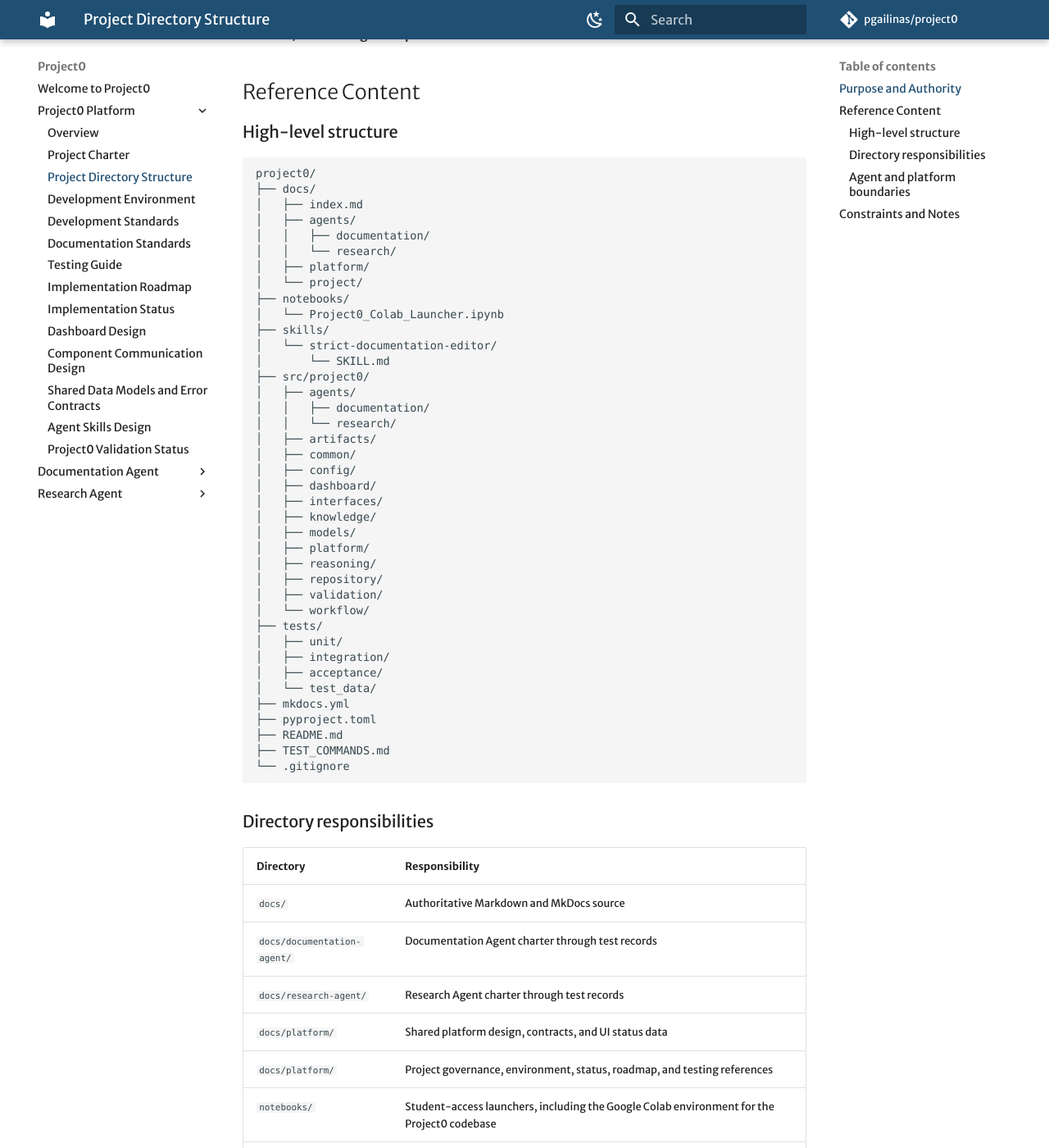
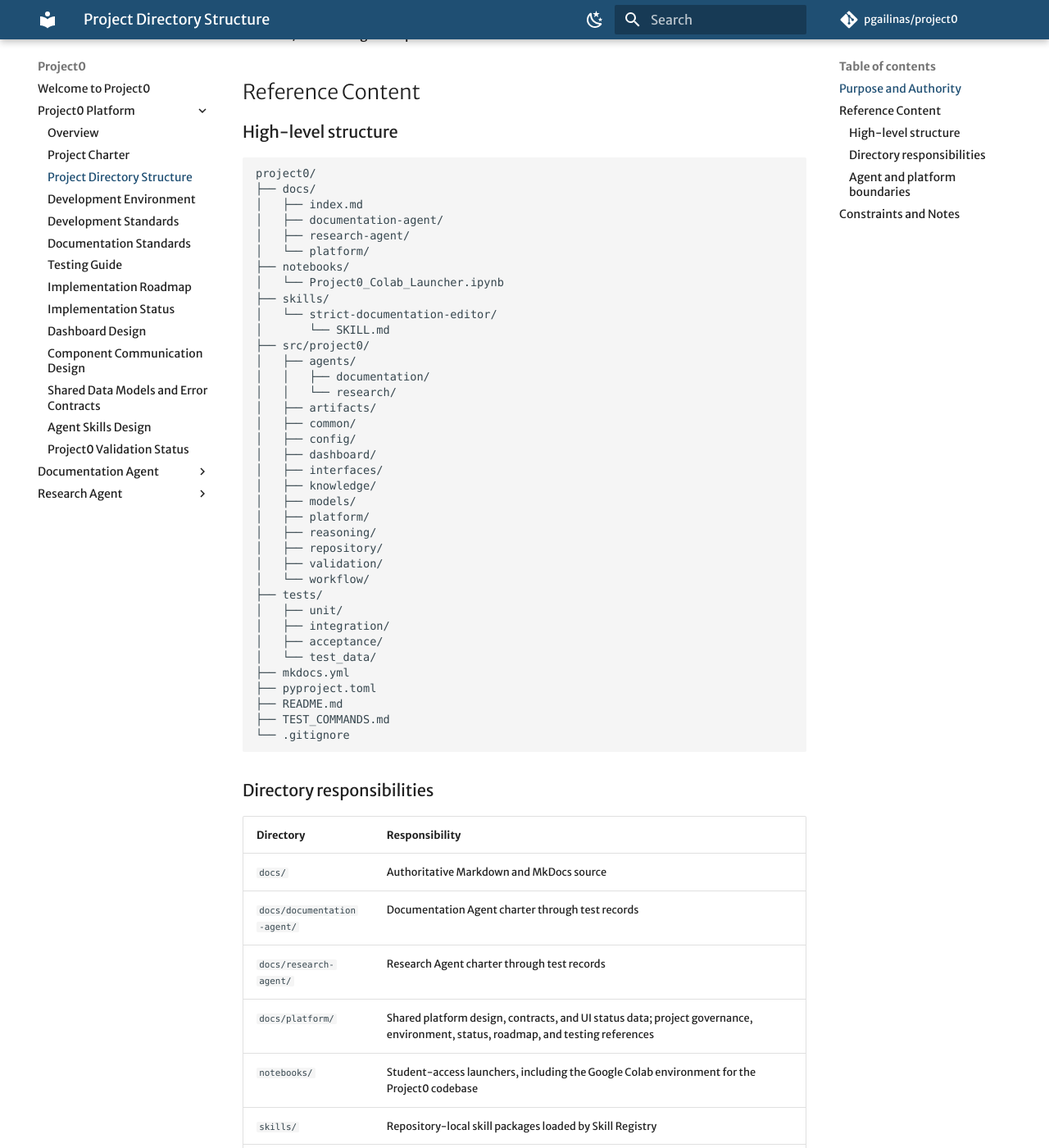
Before and after one commit to pgailinas/project0, an MkDocs documentation site: the page built from docs/platform/Project_Directory_Structure.md, in a window 1280 px wide and 1400 px high, scrolled down 421 px. Shown: the whole window at 82% size. Built offline with MkDocs 1.6.1 and Material for MkDocs 9.7.7, drawn with Linux system fonts in a browser that asks for light colours; some web fonts are replaced; comment, search, counter and statistics services are not loaded; some of the changed text lies outside the part shown.

Commit message:
Directory structure updated.

```diff
--- a/docs/platform/Project_Directory_Structure.md
+++ b/docs/platform/Project_Directory_Structure.md
@@ -21,11 +21,9 @@ implementation authority; generated MkDocs/GitHub Pages output is not.
 project0/
 ├── docs/
 │   ├── index.md
-│   ├── agents/
-│   │   ├── documentation/
-│   │   └── research/
-│   ├── platform/
-│   └── project/
+│   ├── documentation-agent/
+│   ├── research-agent/
+│   └── platform/
 ├── notebooks/
 │   └── Project0_Colab_Launcher.ipynb
 ├── skills/
@@ -66,8 +64,7 @@ project0/
 | `docs/` | Authoritative Markdown and MkDocs source |
 | `docs/documentation-agent/` | Documentation Agent charter through test records |
 | `docs/research-agent/` | Research Agent charter through test records |
-| `docs/platform/` | Shared platform design, contracts, and UI status data |
-| `docs/platform/` | Project governance, environment, status, roadmap, and testing references |
+| `docs/platform/` | Shared platform design, contracts, and UI status data; project governance, environment, status, roadmap, and testing references |
 | `notebooks/` | Student-access launchers, including the Google Colab environment for the Project0 codebase |
 | `skills/` | Repository-local skill packages loaded by Skill Registry |
 | `src/project0/agents/` | Agent-specific providers, services, routes, views, templates, and CSS |
```
Also changed, not shown: other parts of docs/platform/Project_Directory_Structure.md (+2 -2 lines).
